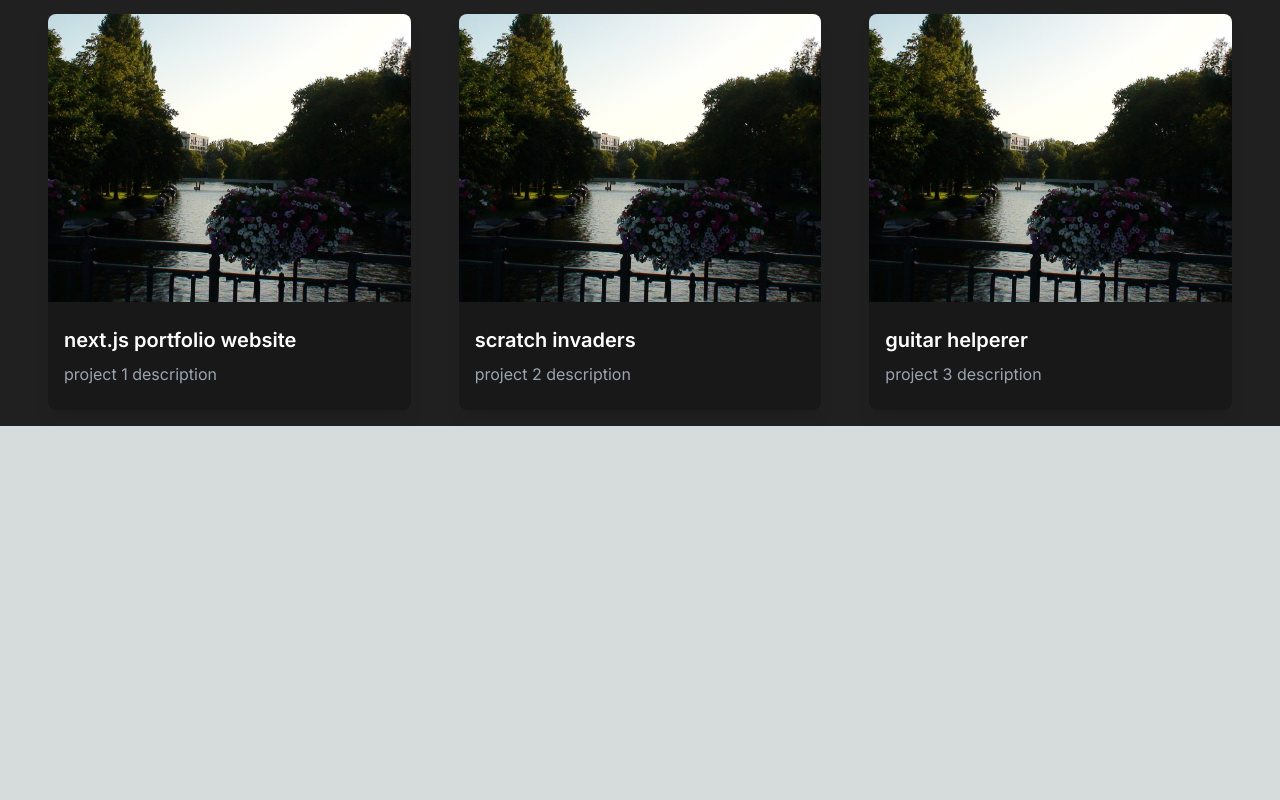
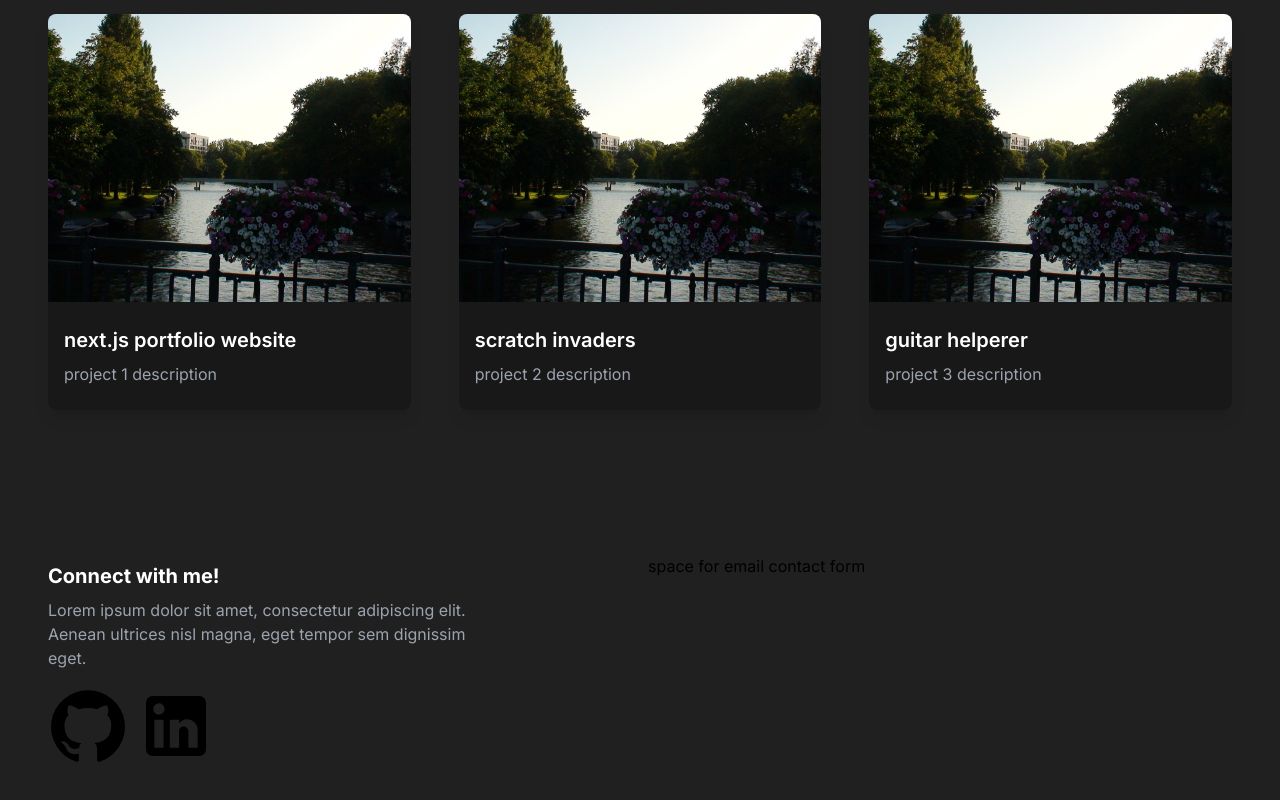
Before and after one commit to manngup/manng.net, a Next.js app: page / in a window 1280 px wide. Shown: the part 1124-1924 px from the top of the page. Before the commit the page ends 1550 px from the top, so only its background shows below. Built offline with nearby package versions, Linux system fonts and the light colour scheme.

Commit message:
added Contact section

```diff
--- a/package.json
+++ b/package.json
@@ -17,7 +17,8 @@
     "react": "^18",
     "react-awesome-reveal": "^4.2.7",
     "react-dom": "^18",
-    "react-type-animation": "^3.2.0"
+    "react-type-animation": "^3.2.0",
+    "resend": "^2.1.0"
   },
   "devDependencies": {
     "@types/node": "^20",
--- /dev/null
+++ b/src/app/api/send/route.js
@@ -0,0 +1,25 @@
+//import { EmailTemplate } from '../../../components/EmailTemplate';
+import { dividerClasses } from '@mui/material';
+import { Resend } from 'resend';
+
+const resend = new Resend(process.env.RESEND_API_KEY);
+
+export async function POST() {
+  try {
+    const data = await resend.emails.send({
+      from: 'Acme <onboarding@resend.dev>',
+      to: ['delivered@resend.dev'],
+      subject: 'Hello world',
+      react: (
+      <>
+        <p>Email Body</p>
+      </>
+      ),
+      //react: EmailTemplate({ firstName: 'John' }),
+    });
+
+    return Response.json(data);
+  } catch (error) {
+    return Response.json({ error });
+  }
+}
--- /dev/null
+++ b/src/app/components/Contact.tsx
@@ -0,0 +1,34 @@
+import React from 'react'
+import GitHubIcon from '@mui/icons-material/GitHub';
+import LinkedInIcon from '@mui/icons-material/LinkedIn';
+import Link from 'next/link';
+
+const Contact = () => {
+  return (
+    <section id="contact" className="grid md:grid-cols-2 my-12 md:my-12 py-24 gap-4">
+        <div>
+            <h5 className="text-xl font-bold text-white my-2">
+                Connect with me!
+            </h5>
+            <p className="text-gray-400 mb-4 max-w-md">
+                Lorem ipsum dolor sit amet, consectetur adipiscing elit. Aenean ultrices nisl magna, eget tempor sem dignissim eget.
+            </p>
+            <div className="socials flex flex-row gap-2">
+                <Link href={"https://github.com/Malrigus"}>
+                    <GitHubIcon style={{ width: '5rem', height: '5rem' }} />
+                </Link>
+                <Link href={"https://www.linkedin.com/in/manngupta22/"}>
+                    <LinkedInIcon style={{ width: '5rem', height: '5rem' }} />
+                </Link>
+            </div>
+        </div>
+        <div>
+            <form className="flex flex-col gap-4">
+                space for email contact form
+            </form>
+        </div>
+    </section>
+  )
+}
+
+export default Contact
--- a/src/app/page.tsx
+++ b/src/app/page.tsx
@@ -2,6 +2,7 @@ import Header from './components/Header'
 import Navbar from './components/Navbar'
 import About from './components/About'
 import Projects from './components/Projects'
+import Contact from './components/Contact'
 
 import { Inter, Pixelify_Sans } from 'next/font/google'
 
@@ -15,6 +16,7 @@ export default function Home() {
         <Header />
         <About />
         <Projects />
+        <Contact />
       </div>
     </main>
   )
```
Also changed, not shown: 1 other file (tests, documents, lock files or other folders).
